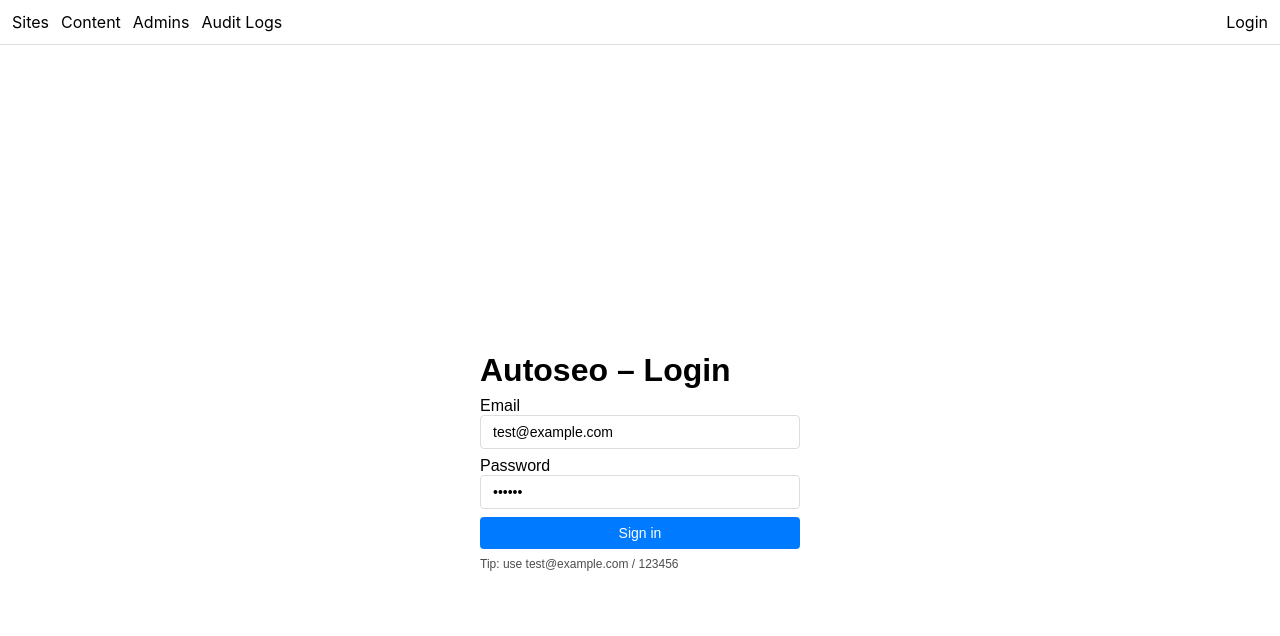
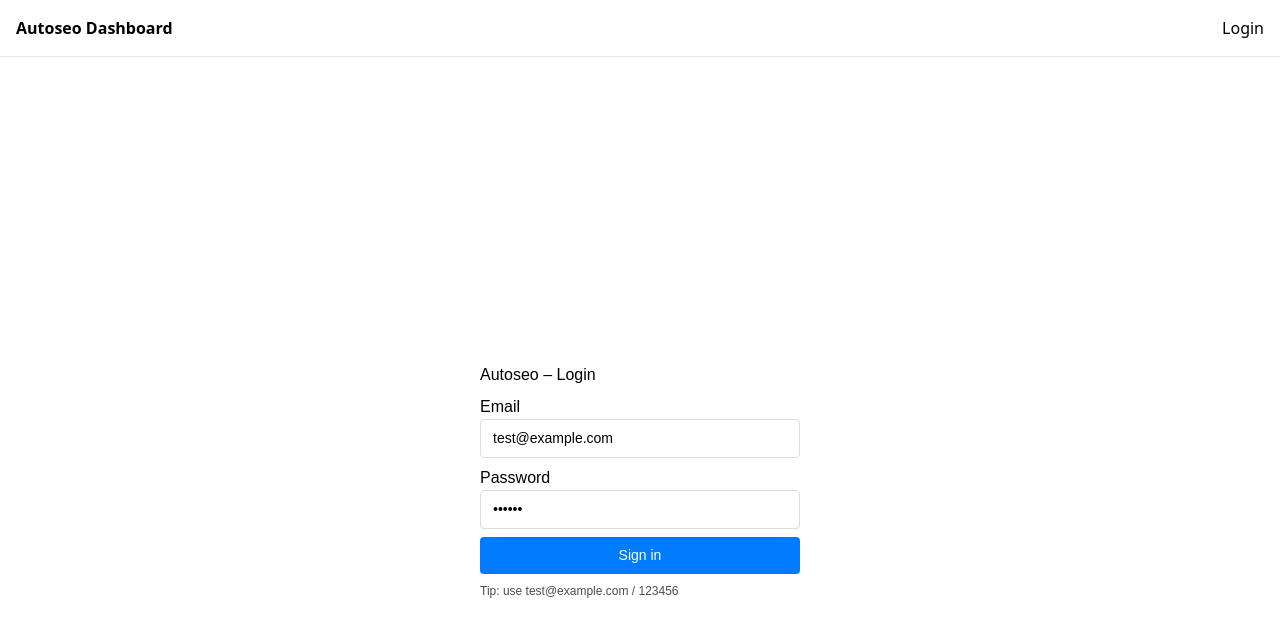
Before and after one commit to magnificodev/autoseo, a Next.js app in the folder dashboard/: page /login in a window 1280 px wide. Shown: the top 636 px of the page. Built offline with nearby package versions, Linux system fonts and the light colour scheme; no server answers.

Commit message:
chore(dashboard): setup Tailwind/PostCSS and base layout
- Add Tailwind + PostCSS config
- Update UI deps (SWR, toast, icons)
- Switch globals.css to Tailwind directives
- Create base header + container layout

```diff
--- a/dashboard/app/globals.css
+++ b/dashboard/app/globals.css
@@ -10,10 +10,12 @@
     overflow-x: hidden;
 }
 
+@tailwind base;
+@tailwind components;
+@tailwind utilities;
+
 body {
-    color: #000;
-    background: #fff;
-    font-family: -apple-system, BlinkMacSystemFont, 'Segoe UI', 'Roboto', sans-serif;
+    @apply bg-white text-black antialiased;
 }
 
 a {
--- a/dashboard/app/layout.tsx
+++ b/dashboard/app/layout.tsx
@@ -1,5 +1,4 @@
 import type { Metadata } from 'next';
-import Link from 'next/link';
 import './globals.css';
 import ClientAuthLinks from './partials/ClientAuthLinks';
 
@@ -11,15 +10,16 @@
 export default function RootLayout({ children }: { children: React.ReactNode }) {
     return (
         <html lang="en">
-            <body>
-                <nav style={{ padding: 12, borderBottom: '1px solid #ddd', marginBottom: 16 }}>
-                    <Link href="/sites" style={{ marginRight: 12 }}>Sites</Link>
-                    <Link href="/content" style={{ marginRight: 12 }}>Content</Link>
-                    <Link href="/admins" style={{ marginRight: 12 }}>Admins</Link>
-                    <Link href="/audit-logs" style={{ marginRight: 12 }}>Audit Logs</Link>
-                    <ClientAuthLinks />
-                </nav>
-                {children}
+            <body className="min-h-screen bg-white text-black">
+                <header className="border-b">
+                    <div className="container flex h-14 items-center justify-between">
+                        <div className="font-semibold">Autoseo Dashboard</div>
+                        <ClientAuthLinks />
+                    </div>
+                </header>
+                <main className="container py-6">
+                    {children}
+                </main>
             </body>
         </html>
     );
--- /dev/null
+++ b/dashboard/postcss.config.js
@@ -0,0 +1,6 @@
+module.exports = {
+  plugins: {
+    tailwindcss: {},
+    autoprefixer: {},
+  },
+};
--- /dev/null
+++ b/dashboard/tailwind.config.ts
@@ -0,0 +1,22 @@
+import type { Config } from 'tailwindcss'
+
+const config: Config = {
+  content: [
+    './app/**/*.{ts,tsx}',
+    './components/**/*.{ts,tsx}',
+  ],
+  theme: {
+    container: {
+      center: true,
+      padding: '1rem',
+      screens: {
+        '2xl': '1400px',
+      },
+    },
+    extend: {},
+  },
+  darkMode: ['class'],
+  plugins: [],
+}
+
+export default config
```
Also changed, not shown: dashboard/package.json (+9 -2 lines).
